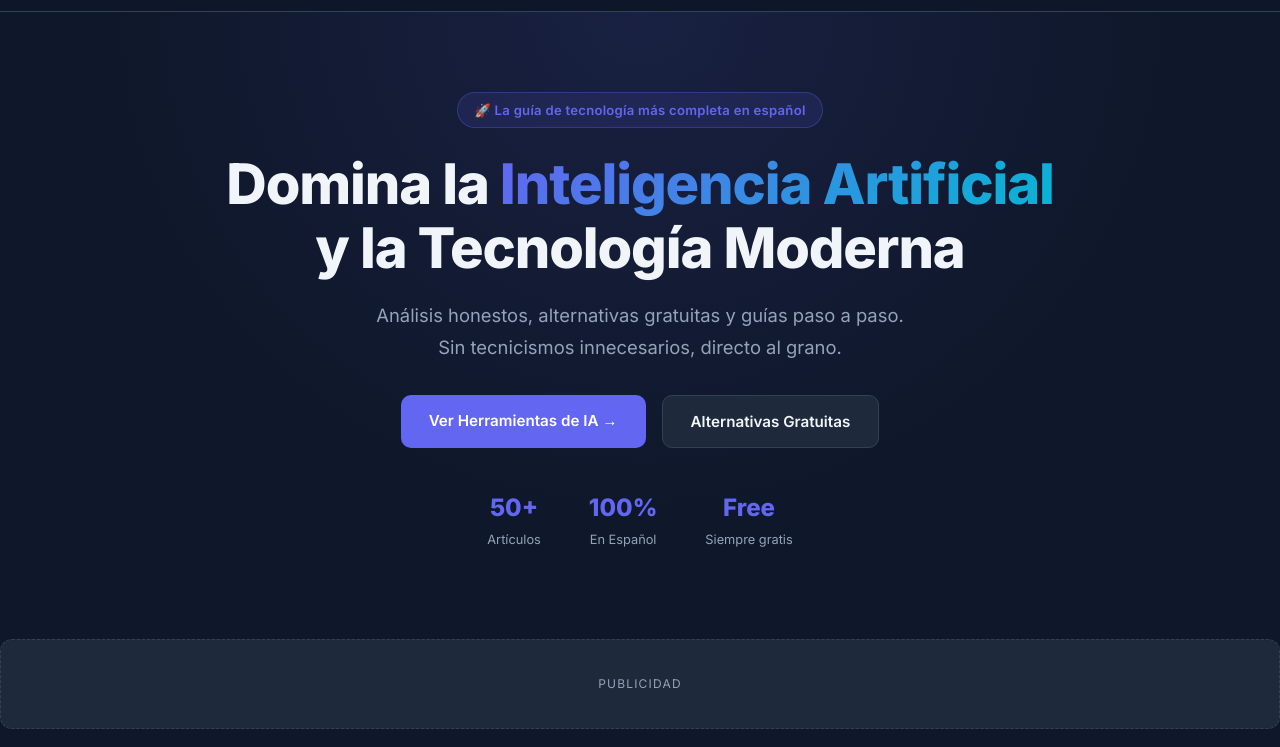
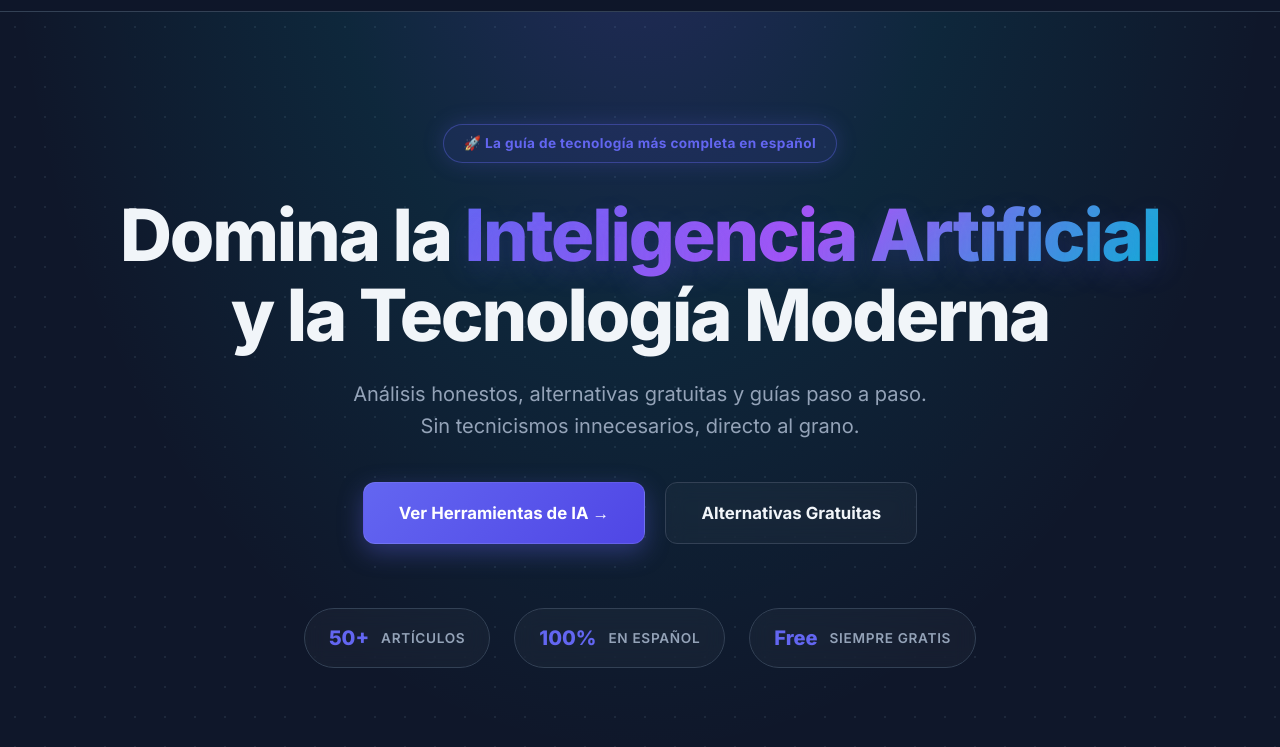
Before and after one commit to redmiemre02-a11y/guiatecnes, an Astro site: page / in a window 1280 px wide. Shown: the part 53-800 px from the top of the page. Built offline with nearby package versions, Linux system fonts and the light colour scheme; Astro itself is replaced by a stand-in of ours.

Commit message:
✨ feat: upgrade hero section design (glassmorphism & glowing gradients)

```diff
--- a/src/pages/index.astro
+++ b/src/pages/index.astro
@@ -149,99 +149,155 @@ const categories = [
 <style>
   /* HERO */
   .hero {
-    padding: 5rem 1.5rem 4rem;
+    position: relative;
+    padding: 7rem 1.5rem 6rem;
     text-align: center;
-    background: radial-gradient(ellipse at top, rgba(99,102,241,0.12) 0%, transparent 60%);
+    background: radial-gradient(ellipse at 50% -20%, rgba(99, 102, 241, 0.25), rgba(6, 182, 212, 0.1), transparent 70%);
+    overflow: hidden;
+  }
+
+  /* Noktalı Arka Plan Deseni (Modern Teknoloji Hissi) */
+  .hero::before {
+    content: '';
+    position: absolute;
+    top: 0; left: 0; right: 0; bottom: 0;
+    background-image: radial-gradient(var(--border) 1px, transparent 1px);
+    background-size: 30px 30px;
+    opacity: 0.4;
+    z-index: -1;
   }
 
   .hero-badge {
     display: inline-block;
-    background: rgba(99,102,241,0.12);
+    background: rgba(99, 102, 241, 0.1);
     color: var(--primary);
-    border: 1px solid rgba(99,102,241,0.3);
+    border: 1px solid rgba(99, 102, 241, 0.4);
     border-radius: 50px;
-    padding: 0.35rem 1rem;
-    font-size: 0.82rem;
-    font-weight: 600;
-    margin-bottom: 1.5rem;
-    letter-spacing: 0.02em;
+    padding: 0.45rem 1.25rem;
+    font-size: 0.85rem;
+    font-weight: 700;
+    margin-bottom: 2rem;
+    letter-spacing: 0.03em;
+    box-shadow: 0 0 20px rgba(99, 102, 241, 0.15);
+    animation: pulse-glow 3s infinite alternate;
+  }
+
+  @keyframes pulse-glow {
+    0% { box-shadow: 0 0 10px rgba(99, 102, 241, 0.1); }
+    100% { box-shadow: 0 0 30px rgba(99, 102, 241, 0.3); }
   }
 
   .hero-title {
-    font-size: clamp(2rem, 5vw, 3.5rem);
-    font-weight: 800;
-    line-height: 1.15;
-    margin-bottom: 1.25rem;
-    letter-spacing: -0.02em;
+    font-size: clamp(2.5rem, 6vw, 4.5rem);
+    font-weight: 900;
+    line-height: 1.1;
+    margin-bottom: 1.5rem;
+    letter-spacing: -0.03em;
+    color: var(--heading);
   }
 
   .gradient-text {
-    background: linear-gradient(135deg, var(--primary) 0%, var(--accent) 100%);
+    background: linear-gradient(135deg, #6366f1 0%, #a855f7 50%, #06b6d4 100%);
     -webkit-background-clip: text;
     -webkit-text-fill-color: transparent;
     background-clip: text;
+    text-shadow: 0 10px 30px rgba(99, 102, 241, 0.2);
   }
 
   .hero-subtitle {
-    font-size: 1.15rem;
+    font-size: 1.25rem;
     color: var(--text-muted);
-    max-width: 560px;
-    margin: 0 auto 2rem;
-    line-height: 1.7;
+    max-width: 620px;
+    margin: 0 auto 2.5rem;
+    line-height: 1.6;
+    font-weight: 400;
   }
 
   .hero-actions {
     display: flex;
-    gap: 1rem;
+    gap: 1.25rem;
     justify-content: center;
     flex-wrap: wrap;
-    margin-bottom: 2.5rem;
+    margin-bottom: 4rem;
   }
 
   .btn-primary {
-    background: var(--primary);
+    background: linear-gradient(135deg, var(--primary) 0%, #4f46e5 100%);
     color: white;
-    padding: 0.8rem 1.75rem;
-    border-radius: 10px;
-    font-weight: 600;
-    font-size: 0.95rem;
+    padding: 1rem 2.2rem;
+    border-radius: 12px;
+    font-weight: 700;
+    font-size: 1.05rem;
     text-decoration: none;
-    transition: background 0.2s, transform 0.2s;
+    transition: all 0.3s ease;
+    box-shadow: 0 8px 25px rgba(99, 102, 241, 0.35);
+    border: 1px solid rgba(255,255,255,0.1);
   }
 
   .btn-primary:hover {
-    background: var(--primary-dark);
-    text-decoration: none;
-    transform: translateY(-2px);
+    transform: translateY(-3px) scale(1.02);
+    box-shadow: 0 15px 35px rgba(99, 102, 241, 0.5);
+    color: white;
   }
 
   .btn-secondary {
-    background: var(--bg-card);
-    color: var(--text);
+    background: rgba(255, 255, 255, 0.03);
+    backdrop-filter: blur(10px);
+    color: var(--heading);
     border: 1px solid var(--border);
-    padding: 0.8rem 1.75rem;
-    border-radius: 10px;
-    font-weight: 600;
-    font-size: 0.95rem;
+    padding: 1rem 2.2rem;
+    border-radius: 12px;
+    font-weight: 700;
+    font-size: 1.05rem;
     text-decoration: none;
-    transition: all 0.2s;
+    transition: all 0.3s ease;
   }
 
   .btn-secondary:hover {
     border-color: var(--primary);
+    background: rgba(99, 102, 241, 0.08);
     color: var(--primary);
-    text-decoration: none;
+    transform: translateY(-2px);
   }
 
   .hero-stats {
     display: flex;
     justify-content: center;
-    gap: 3rem;
+    gap: 1.5rem;
+    flex-wrap: wrap;
   }
 
-  .stat { display: flex; flex-direction: column; align-items: center; }
-  .stat strong { font-size: 1.5rem; font-weight: 800; color: var(--primary); }
-  .stat span { font-size: 0.8rem; color: var(--text-muted); }
+  .stat {
+    display: flex;
+    align-items: center;
+    gap: 0.75rem;
+    background: rgba(255, 255, 255, 0.03);
+    border: 1px solid var(--border);
+    padding: 0.75rem 1.5rem;
+    border-radius: 100px; /* Hap görünümü */
+    backdrop-filter: blur(10px);
+    transition: all 0.3s ease;
+  }
+
+  .stat:hover {
+    border-color: rgba(99, 102, 241, 0.5);
+    background: rgba(99, 102, 241, 0.08);
+    transform: translateY(-3px);
+    box-shadow: 0 5px 15px rgba(99, 102, 241, 0.1);
+  }
+
+  .stat strong {
+    font-size: 1.25rem;
+    font-weight: 800;
+    color: var(--primary);
+  }
+  .stat span {
+    font-size: 0.85rem;
+    font-weight: 600;
+    color: var(--text-muted);
+    text-transform: uppercase;
+    letter-spacing: 0.05em;
+  }
 
   /* SECTION */
   .section { padding: 4rem 0; }
```
